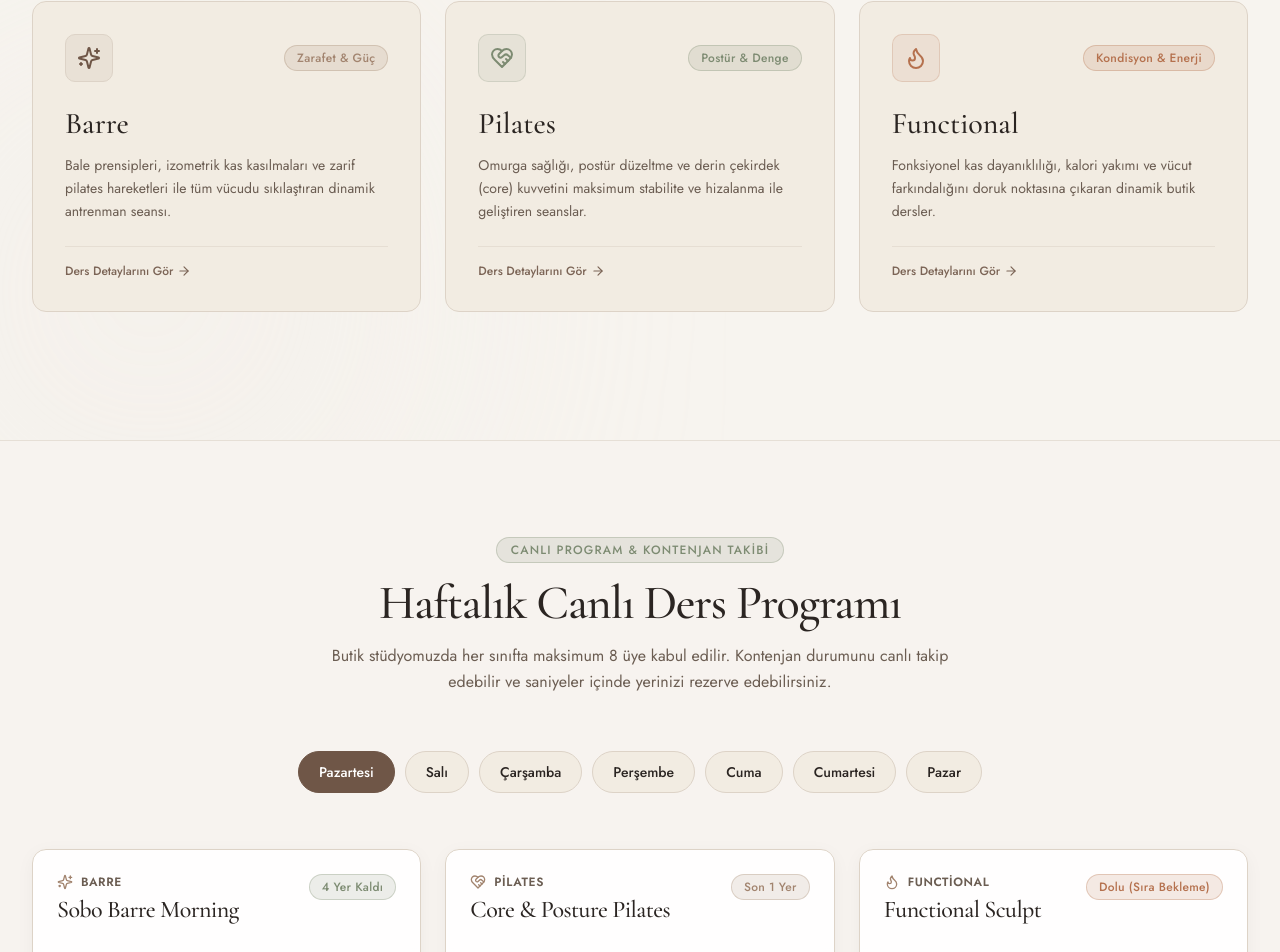
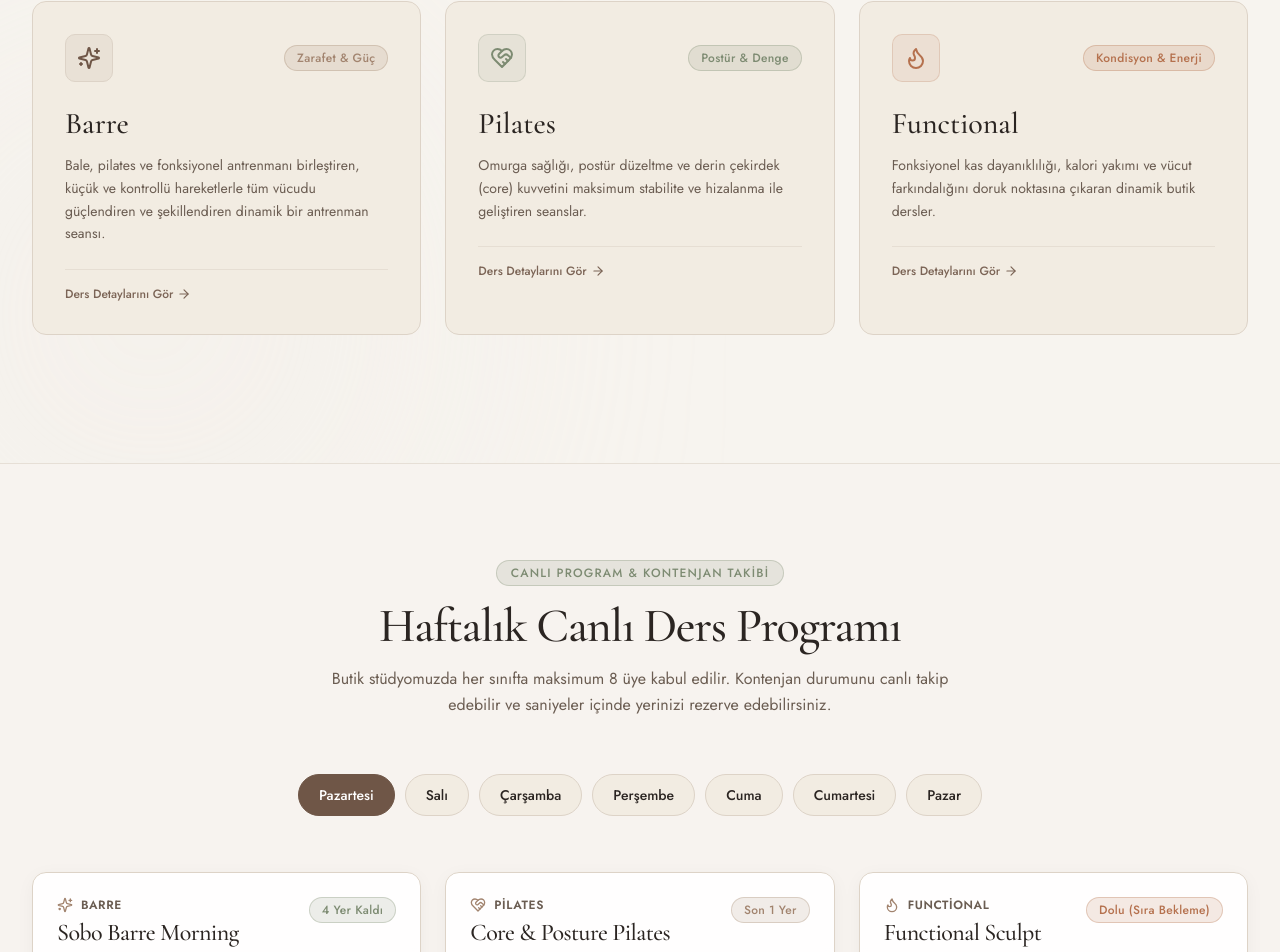
Before and after one commit to monster09856/SoboSociety, a Next.js app in the folder frontend/: page / in a window 1280 px wide. Shown: the part 839-1791 px from the top of the page. Built offline with nearby package versions, Linux system fonts and the light colour scheme; no server answers.

Commit message:
fix(copy): update Barre discipline card description according to client feedback

```diff
--- a/frontend/src/components/site/hero.tsx
+++ b/frontend/src/components/site/hero.tsx
@@ -8,7 +8,7 @@ export function Hero() {
   const disciplines = [
     {
       title: 'Barre',
-      desc: 'Bale prensipleri, izometrik kas kasılmaları ve zarif pilates hareketleri ile tüm vücudu sıkılaştıran dinamik antrenman seansı.',
+      desc: 'Bale, pilates ve fonksiyonel antrenmanı birleştiren, küçük ve kontrollü hareketlerle tüm vücudu güçlendiren ve şekillendiren dinamik bir antrenman seansı.',
       icon: Sparkles,
       tag: 'Zarafet & Güç',
       badgeVariant: 'mocha' as const,
```
